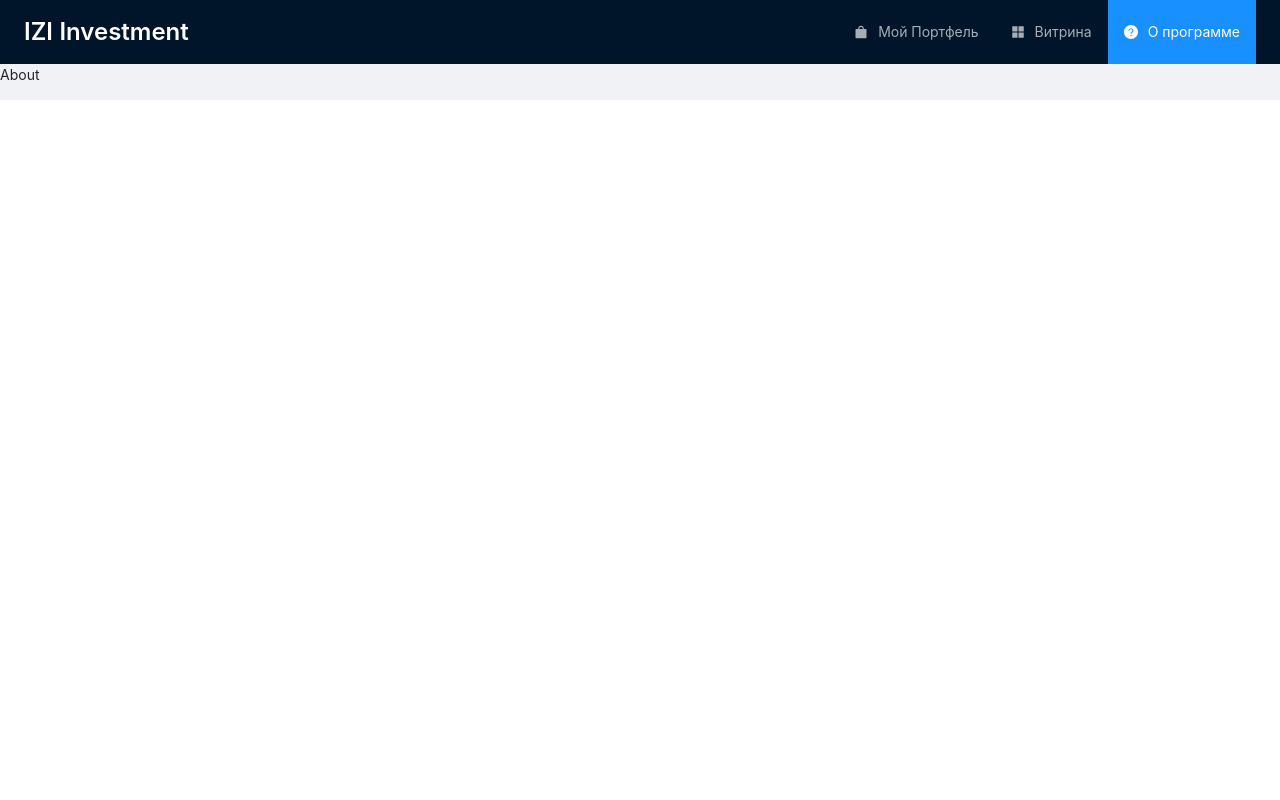
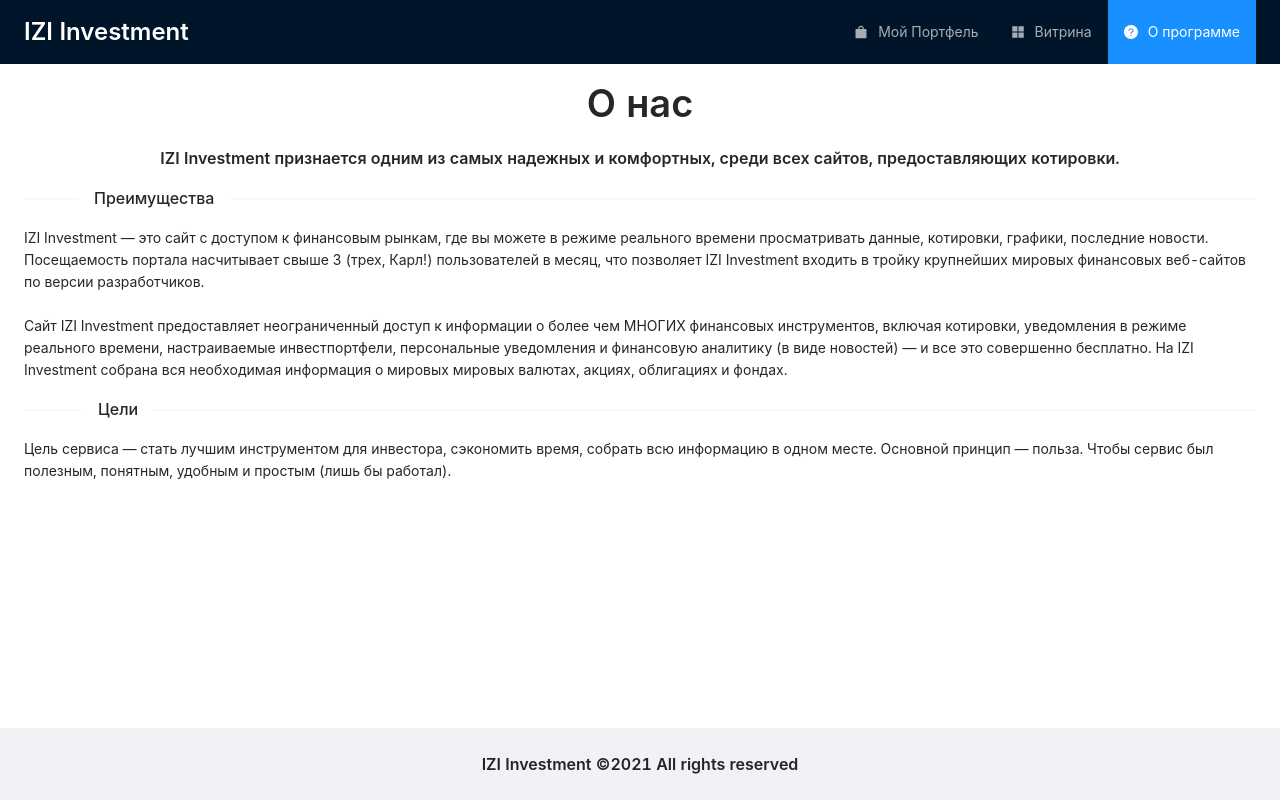
Before and after one commit to YusufZarifyanov/ReactIInvestmentApp, a React (Create React App) app: page /about in a window 1280 px wide. Built offline with nearby package versions, Linux system fonts and the light colour scheme.

Commit message:
refactor(About): change about page

```diff
--- a/src/containers/About/About.js
+++ b/src/containers/About/About.js
@@ -1,6 +1,48 @@
+import { Divider, Layout, Typography } from "antd";
+import styles from "./About.module.scss";
 
 const About = () => {
-    return (<p> About </p>)
+  return (
+    <div className={styles.wrapper}>
+      <Layout.Content className={styles.main}>
+        <Typography.Title className={styles.title}>О нас</Typography.Title>
+        <Typography.Title level={5} className={styles.subtitle}>
+          IZI Investment признается одним из самых надежных и комфортных, среди
+          всех сайтов, предоставляющих котировки.
+        </Typography.Title>
+        <Divider orientation="left">Преимущества</Divider>
+        <Typography.Paragraph>
+          IZI Investment — это сайт с доступом к финансовым рынкам, где вы
+          можете в режиме реального времени просматривать данные, котировки,
+          графики, последние новости. Посещаемость портала насчитывает свыше 3
+          (трех, Карл!) пользователей в месяц, что позволяет IZI Investment
+          входить в тройку крупнейших мировых финансовых веб-сайтов по версии
+          разработчиков.
+          <br />
+          <br />
+          Сайт IZI Investment предоставляет неограниченный доступ к информации о
+          более чем МНОГИХ финансовых инструментов, включая котировки,
+          уведомления в режиме реального времени, настраиваемые инвестпортфели,
+          персональные уведомления и финансовую аналитику (в виде новостей) — и
+          все это совершенно бесплатно. На IZI Investment собрана вся
+          необходимая информация о мировых мировых валютах, акциях, облигациях и
+          фондах.
+        </Typography.Paragraph>
+        <Divider orientation="left">Цели</Divider>
+        <Typography.Paragraph className={styles.pushFooterToBottom}>
+          Цель сервиса — стать лучшим инструментом для инвестора, сэкономить
+          время, собрать всю информацию в одном месте. Основной принцип —
+          польза. Чтобы сервис был полезным, понятным, удобным и простым (лишь
+          бы работал).
+        </Typography.Paragraph>
+      </Layout.Content>
+      <Layout.Footer className={styles.footer}>
+        <Typography.Title level={5} className={styles.text}>
+          IZI Investment ©2021 All rights reserved
+        </Typography.Title>
+      </Layout.Footer>
+    </div>
+  );
 };
 
 export default About;
--- /dev/null
+++ b/src/containers/About/About.module.scss
@@ -0,0 +1,29 @@
+.wrapper {
+  display: flex;
+  flex-direction: column;
+  min-height: calc(100vh - 64px);
+
+  .main {
+    padding: 0 24px;
+    background-color: #fff;
+    flex: 1 1 auto;
+
+    .title {
+      text-align: center;
+      margin: 0;
+      margin-top: 1rem;
+    }
+
+    .subtitle {
+      text-align: center;
+    }
+  }
+
+  .footer {
+    text-align: center;
+
+    .text {
+      margin-bottom: 0;
+    }
+  }
+}
```
